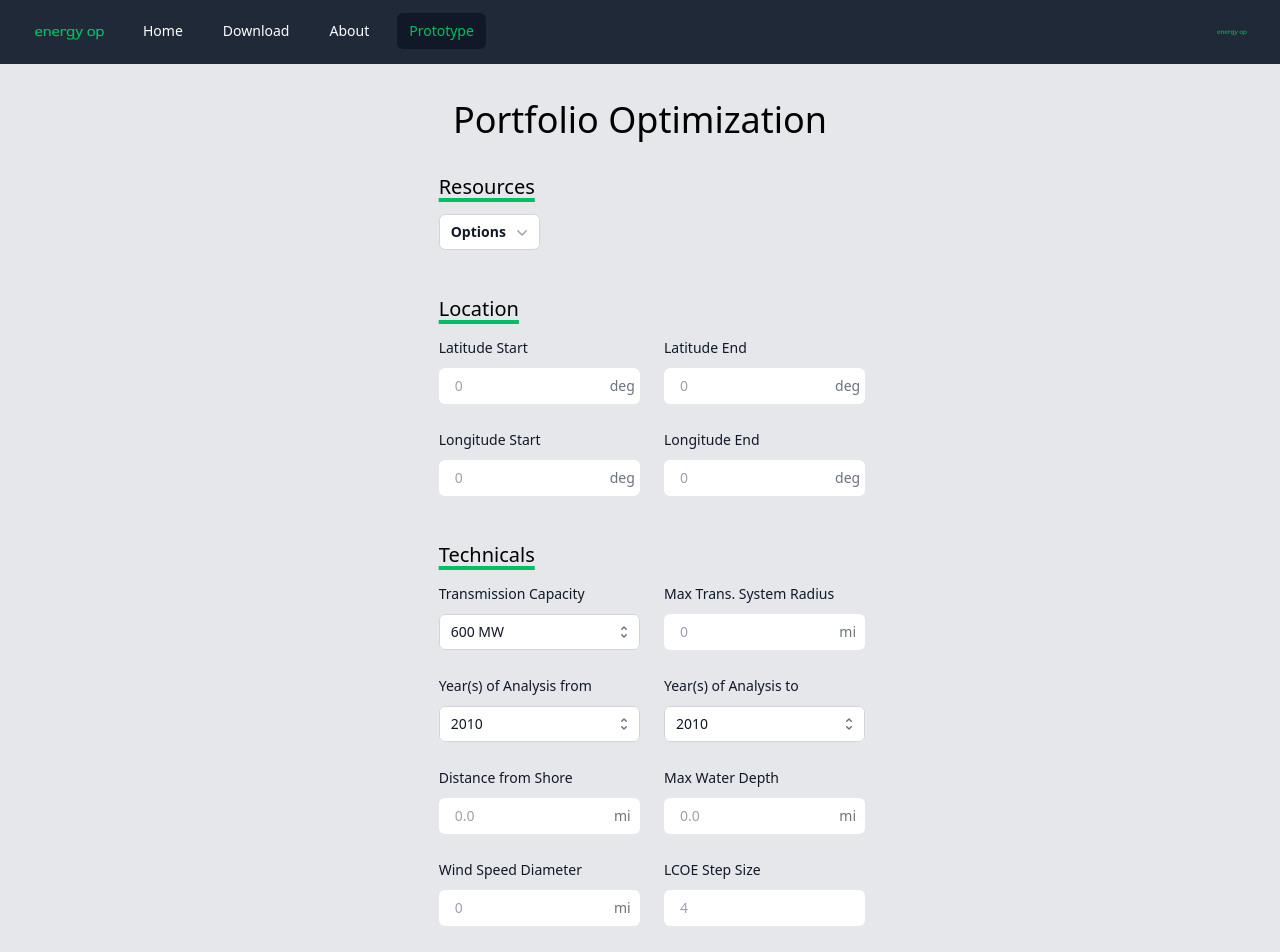
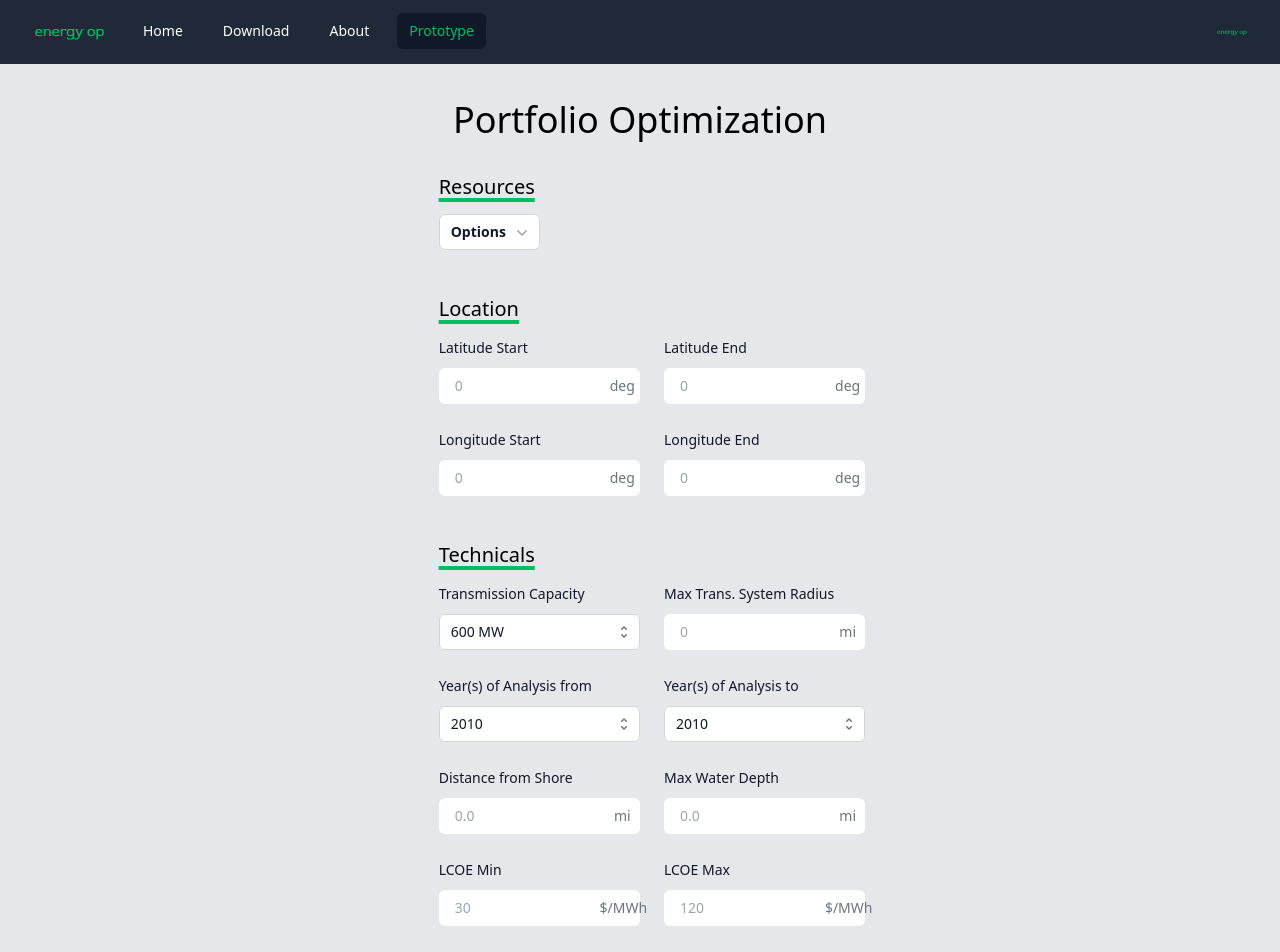
Before and after one commit to TheFluffyNebula/portfolioOptApp, a Next.js app in the folder frontend/: page /prototype in a window 1280 px wide. Shown: the top 952 px of the page. Built offline with nearby package versions, Linux system fonts and the light colour scheme.

Commit message:
Local Updates

```diff
--- a/frontend/src/pages/prototype.tsx
+++ b/frontend/src/pages/prototype.tsx
@@ -75,10 +75,10 @@ const Prototype = () => {
                         <YearSelect label='Year(s) of Analysis to'/>
                         <Input label='Distance from Shore' step="0.01" type='number' placeholder='0.0' curr='mi' />
                         <Input label='Max Water Depth' type='number' step="0.01" placeholder='0.0' curr='mi'/>
-                        <Input label='Wind Speed Diameter' type='number' step="1" placeholder='0' curr='mi'/>
-                        <Input label='LCOE Step Size' type='number' step="1" placeholder='4' curr=''/>
+
                         <Input label='LCOE Min' type='number' step="1" placeholder='30' curr='$/MWh'/>
                         <Input label='LCOE Max' type='number' step="1" placeholder='120' curr='$/MWh'/>
+                        <Input label='LCOE Step Size' type='number' step="1" placeholder='4' curr=''/>
                     </div>
                 </div>
                 <button onClick={handleOnClick} className="inline-flex items-center w-full justify-center m-3 mt-8 px-3 py-2 text-sm font-medium text-center text-white rounded-lg hover:bg-blue-800 focus:ring-4 focus:outline-none focus:ring-blue-300" style={{
```
